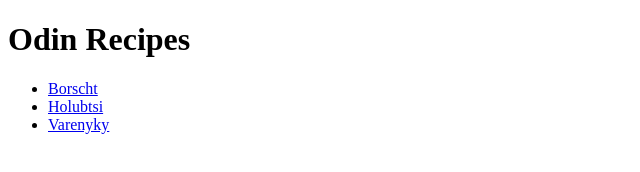
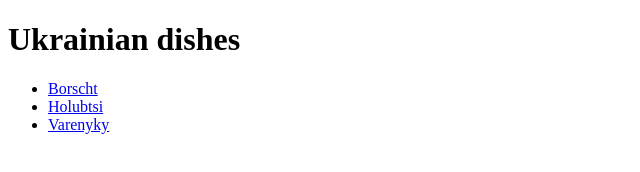
Before and after one commit to rednelt/odin-recipes, a plain HTML site: page index.html in a window 1280 px wide. Shown: the whole page, without its empty margins (0-640 px from the left). Drawn offline with Linux system fonts and the light colour scheme.

Commit message:
Modify index.html

```diff
--- a/index.html
+++ b/index.html
@@ -7,7 +7,7 @@
     <title>Odin Recipes</title>
 </head>
 <body>
-    <h1>Odin Recipes</h1>
+    <h1>Ukrainian dishes</h1>
     <ul>
         <li><a href="recipes/borscht.html">Borscht</a></li>
         <li><a href="recipes/holubtsi.html">Holubtsi</a></li>
```
